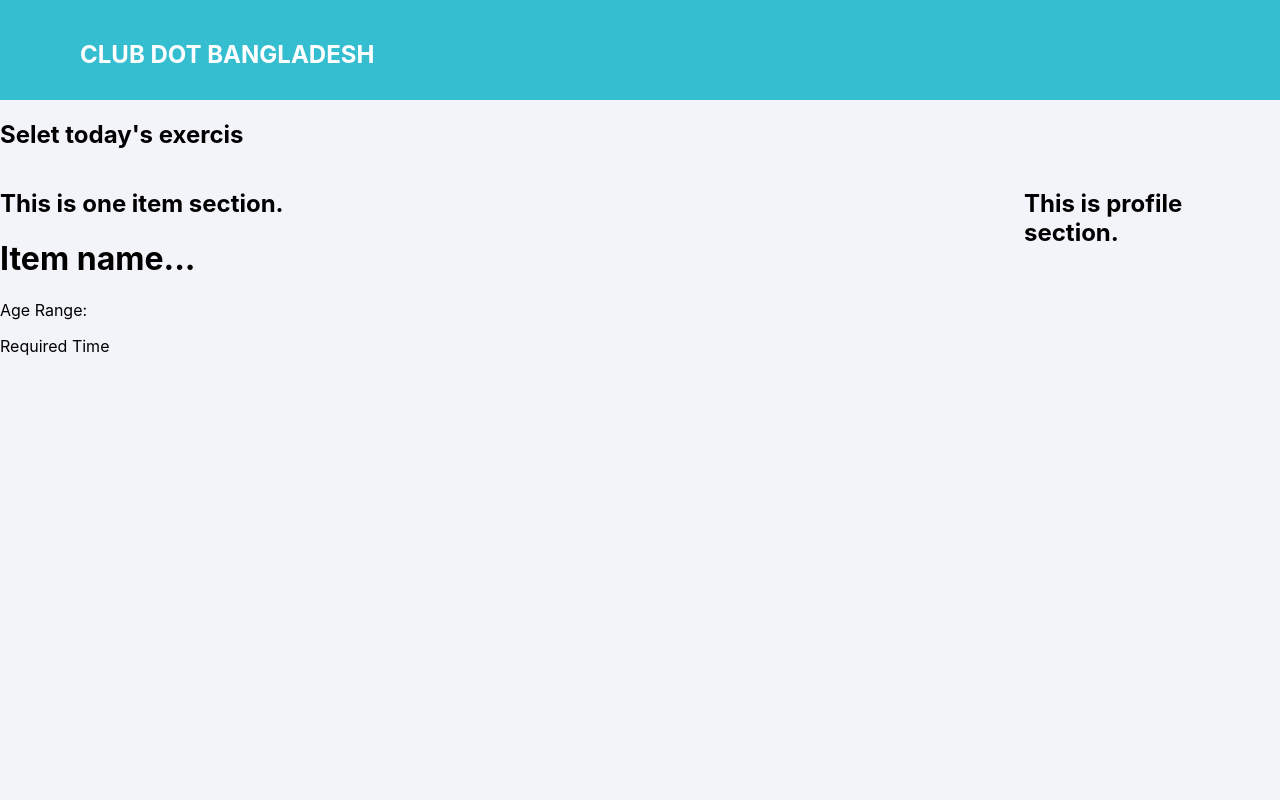
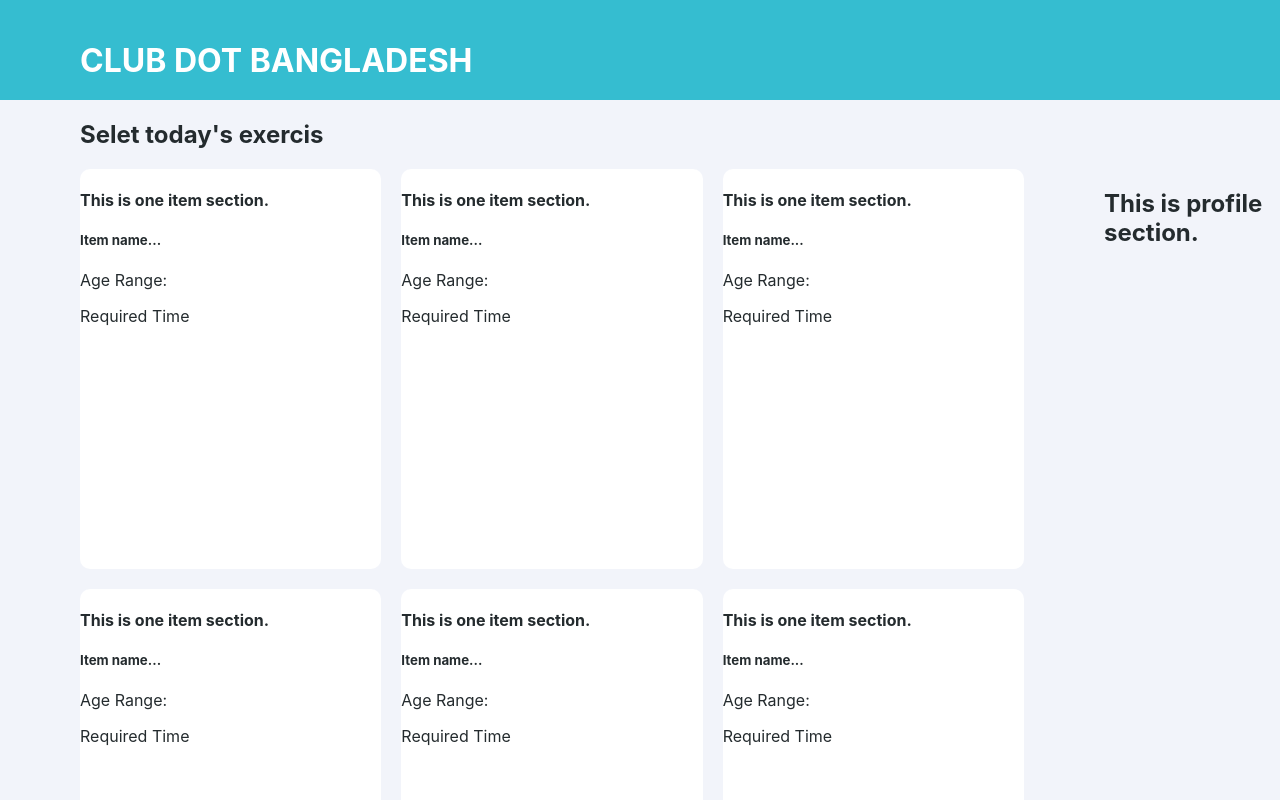
Before and after one commit to OmurRifat/club.bd, a React (Create React App) app: page / in a window 1280 px wide. Shown: the top 800 px of the page. Built offline with nearby package versions, Linux system fonts and the light colour scheme.

Commit message:
cart strcuture added

```diff
--- a/src/components/Header/Header.js
+++ b/src/components/Header/Header.js
@@ -4,7 +4,7 @@ import './Header.css'
 const Header = () => {
     return (
         <div className='header-content'>
-            <h2>CLUB DOT BANGLADESH</h2>
+            <h1>CLUB DOT BANGLADESH</h1>
         </div>
     );
 };
--- a/src/components/Item/Item.css
+++ b/src/components/Item/Item.css
@@ -0,0 +1,9 @@
+div {
+    color: #242B2E;
+}
+
+.item-container {
+    height: 400px;
+    background-color: white;
+    border-radius: 10px;
+}
--- a/src/components/Item/Item.js
+++ b/src/components/Item/Item.js
@@ -3,9 +3,9 @@ import './Item.css'
 
 const Item = () => {
     return (
-        <div>
-            <h2>This is one item section.</h2>
-            <h1>Item name...</h1>
+        <div className='item-container'>
+            <h4>This is one item section.</h4>
+            <h5>Item name...</h5>
             <p>Age Range: </p>
             <p>Required Time</p>
         </div>
--- a/src/components/Items/Items.css
+++ b/src/components/Items/Items.css
@@ -3,3 +3,14 @@
     grid-template-columns: 4fr 1fr;
 
 }
+
+div h2 {
+    margin-left: 80px;
+}
+
+.items-container {
+    display: grid;
+    grid-template-columns: repeat(3, 1fr);
+    gap: 20px;
+    margin-left: 80px;
+}
--- a/src/components/Items/Items.js
+++ b/src/components/Items/Items.js
@@ -1,15 +1,23 @@
-import React from 'react';
+import React, { useEffect, useState } from 'react';
 import './Items.css'
 import Item from '../Item/Item'
 import Profile from '../Profile/Profile'
 
 const Items = () => {
+    const [items, setItems] = useState([]);
+    useEffect(() => {
+        fetch('data.json')
+            .then(res => res.json())
+            .then(data => setItems(data));
+    }, [])
     return (
         <div>
-            <h2>Selet today's exercis</h2>
+            <h2 >Selet today's exercis</h2>
             <div className='items-section'>
-                <div>
-                    <Item></Item>
+                <div className='items-container'>
+                    {
+                        items.map(item => <Item></Item>)
+                    }
                 </div>
                 <div>
                     <Profile></Profile>
```
